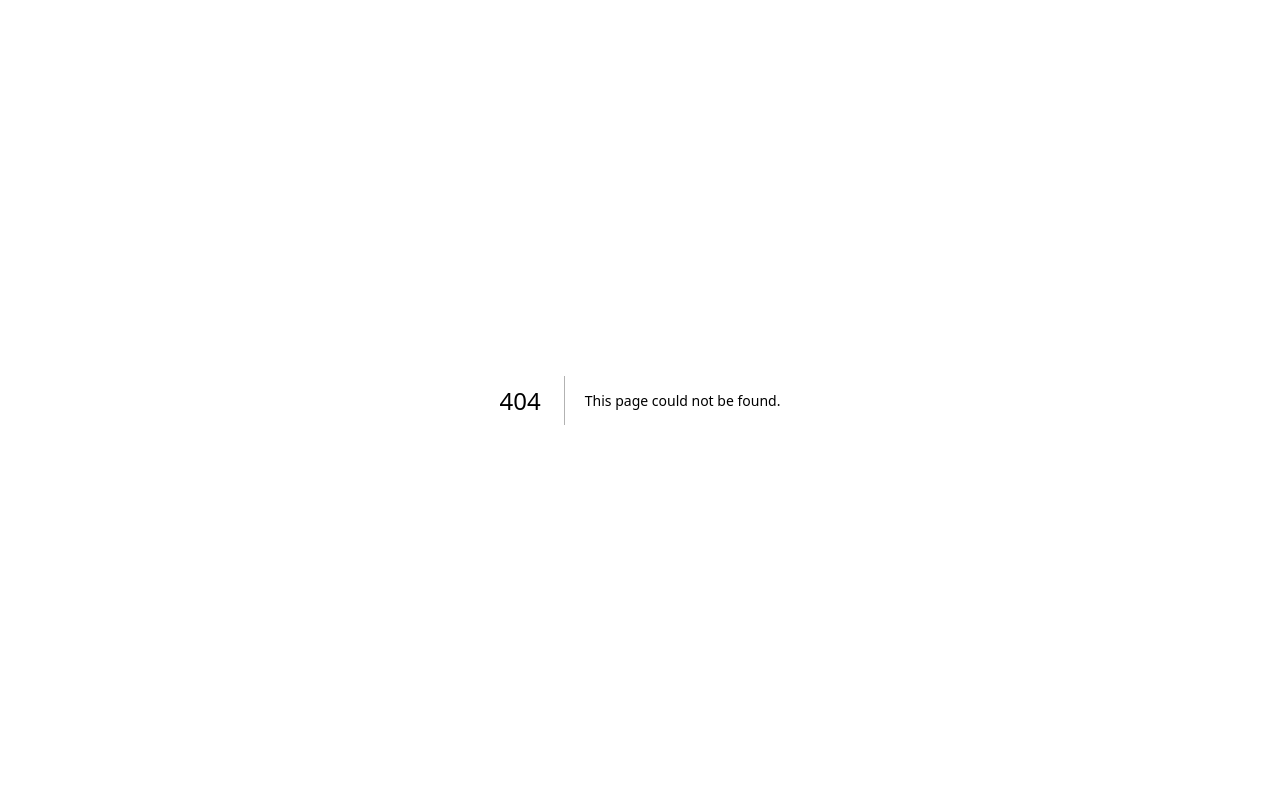
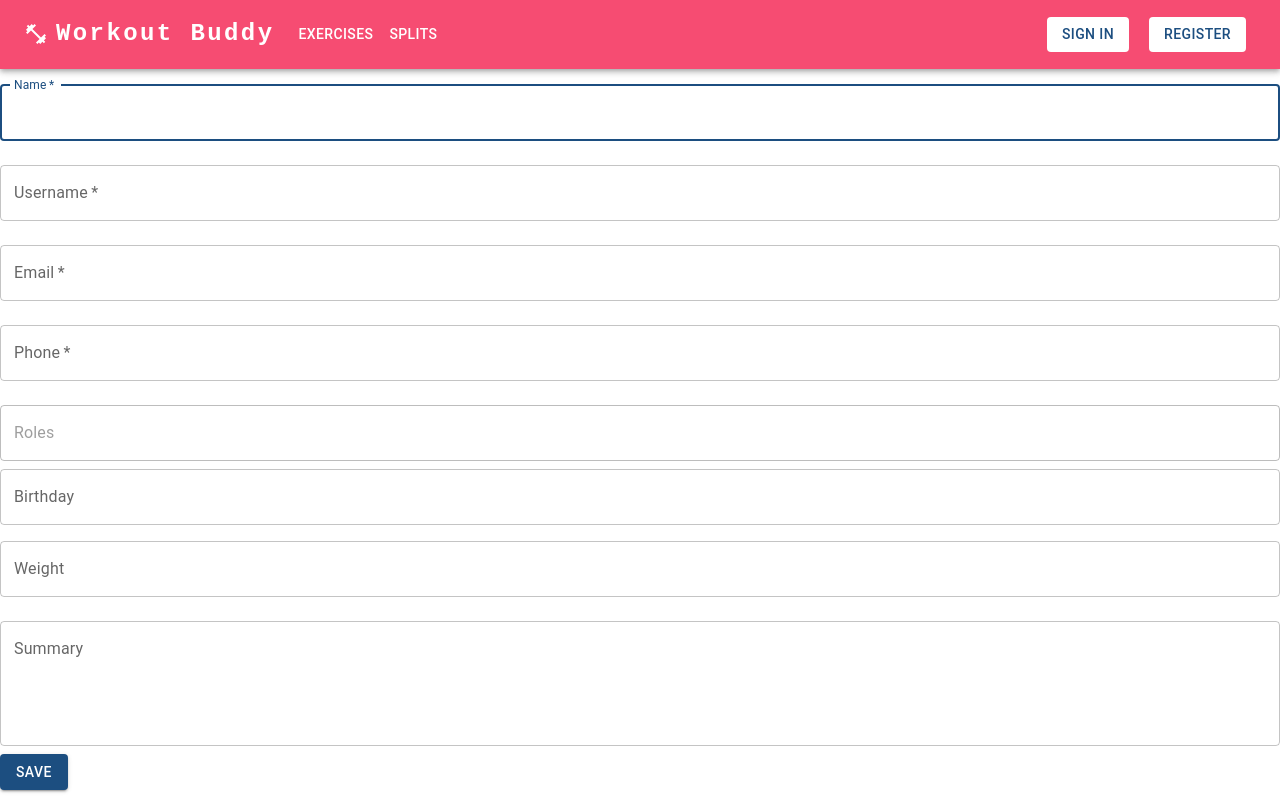
Before and after one commit to WorkoutBuddyMDS/WorkoutBuddy.FrontEnd, a Next.js app: page /user/edit in a window 1280 px wide. Before the commit this address had no page. Built offline with nearby package versions, Linux system fonts and the light colour scheme.

Commit message:
chore: creating the edit page for user

```diff
--- a/src/components/Layouts/NavigationLayout.tsx
+++ b/src/components/Layouts/NavigationLayout.tsx
@@ -18,9 +18,15 @@ import { useRouter } from 'next/navigation';
 import { useEffect, useState } from 'react';
 import { useSelector } from 'react-redux';
 import { FitnessCenter } from '@mui/icons-material';
+import Link from 'next/link';
 
 const pages = ['Exercises', 'Splits'];
-const settings = ['Profile', 'Account', 'Dashboard', <Button>Logout</Button>];
+const settings = [
+  <Link href="/user/edit">Profile</Link>,
+  'Account',
+  'Dashboard',
+  <Button>Logout</Button>,
+];
 
 const StyledButtonBox = styled(Box)`
   margin-left: 10px;
--- a/src/pages/exercices/insert.tsx
+++ b/src/pages/exercises/insert.tsx
@@ -14,7 +14,6 @@ import {
   TextareaAutosize,
   Typography,
 } from '@mui/material';
-import MenuIcon from '@mui/icons-material/Menu';
 import NavigationLayout from '@/components/Layouts/NavigationLayout';
 
 const exerciseInitialState = {
--- /dev/null
+++ b/src/pages/user/edit.tsx
@@ -0,0 +1,96 @@
+import React from 'react';
+import { TextField, Button } from '@mui/material';
+import NavigationLayout from '@/components/Layouts/NavigationLayout';
+import { DatePicker } from '@mui/x-date-pickers';
+
+const EditUserPage = () => {
+  return (
+    <form noValidate>
+      <TextField
+        variant="outlined"
+        margin="normal"
+        required
+        fullWidth
+        id="name"
+        label="Name"
+        name="name"
+        autoComplete="name"
+        autoFocus
+      />
+      <TextField
+        variant="outlined"
+        margin="normal"
+        required
+        fullWidth
+        id="username"
+        label="Username"
+        name="username"
+        autoComplete="username"
+      />
+      <TextField
+        variant="outlined"
+        margin="normal"
+        required
+        fullWidth
+        id="email"
+        label="Email"
+        name="email"
+        autoComplete="email"
+      />
+      <TextField
+        variant="outlined"
+        margin="normal"
+        required
+        fullWidth
+        id="phone"
+        label="Phone"
+        name="phone"
+        autoComplete="phone"
+      />
+      <TextField
+        variant="outlined"
+        margin="normal"
+        fullWidth
+        id="roles"
+        label="Roles"
+        name="roles"
+        autoComplete="roles"
+        disabled
+      />
+      <DatePicker sx={{ width: '100%' }} label="Birthday" />
+      <TextField
+        variant="outlined"
+        margin="normal"
+        fullWidth
+        id="weight"
+        label="Weight"
+        name="weight"
+        autoComplete="weight"
+        type="number"
+        InputProps={{
+          inputProps: { min: 0 },
+        }}
+      />
+      <TextField
+        variant="outlined"
+        margin="normal"
+        fullWidth
+        id="summary"
+        label="Summary"
+        name="summary"
+        autoComplete="summary"
+        multiline
+        rows={4}
+      />
+      <Button type="submit" variant="contained" color="primary">
+        Save
+      </Button>
+    </form>
+  );
+};
+
+EditUserPage.getLayout = function (page: React.ReactElement) {
+  return <NavigationLayout>{page}</NavigationLayout>;
+};
+
+export default EditUserPage;
```
